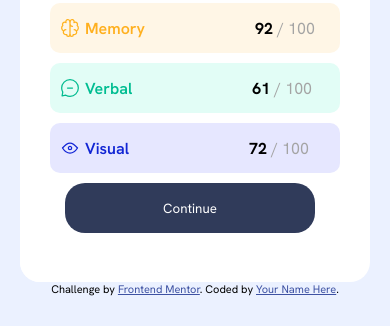
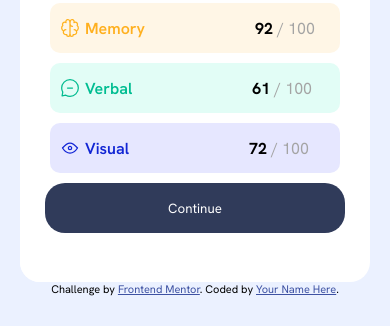
Before and after one commit to xian-glitch/result-summary-component, a plain HTML site: page index.html in a window 390 px wide. Shown: the part 518-844 px from the top of the page. Drawn offline with Linux system fonts and the light colour scheme.

Commit message:
Add files via upload

```diff
--- a/index.html
+++ b/index.html
@@ -39,6 +39,8 @@
         width: 100px;
         padding-left: 30px;
         height: 400px;
+
+
       }
 
       .description p{
@@ -46,6 +48,10 @@
         margin-top: -1px;
       }
 
+      button{
+        width: 300px;
+        margin-left: -5px;
+      }
     }
 
 
```
